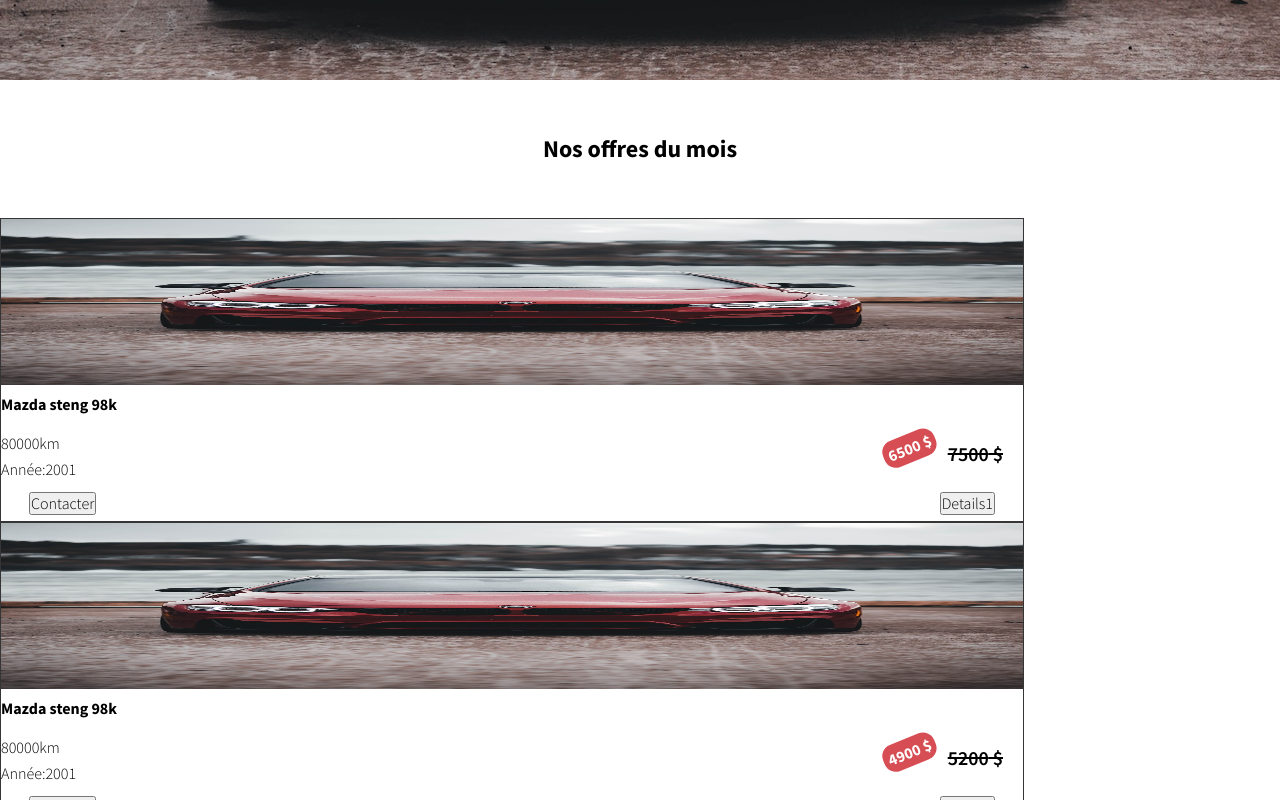
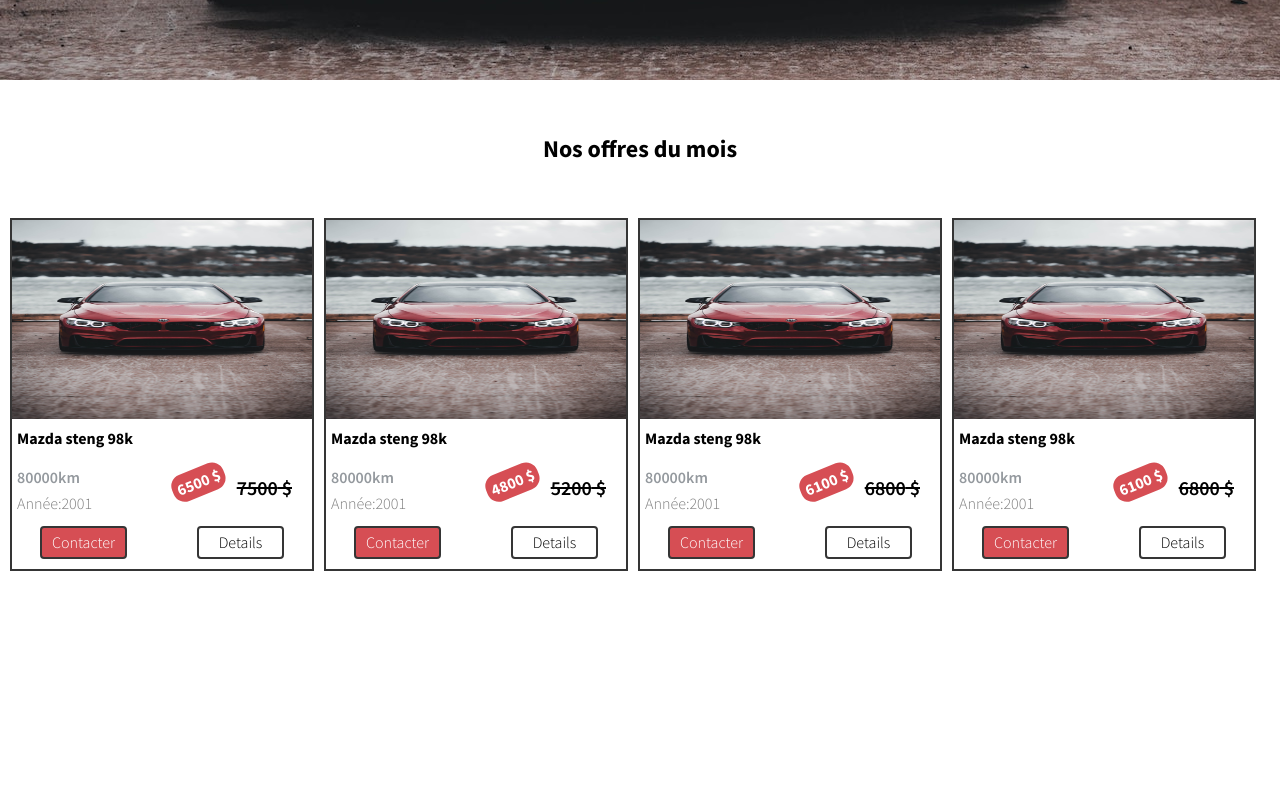
Before and after one commit to MarcoFormante/newGarageVincentParrot, a React (Create React App) app: page / in a window 1280 px wide. Shown: the part 740-1540 px from the top of the page. After the commit the page ends 1311 px from the top, so only its background shows below. Built offline with nearby package versions, Linux system fonts and the light colour scheme.

Commit message:
add cta button style for car cards

```diff
--- /dev/null
+++ b/src/components/Buttons/ButtonCta.js
@@ -0,0 +1,18 @@
+import React from 'react'
+import { Link } from 'react-router-dom'
+
+const ButtonCta = ({ type,inner,to,...rest}) => {
+
+    if (type === "button") {
+        return (
+                <button {...rest}>{inner}</button>
+        )
+    } else {
+      return (
+        <button {...rest}><Link to={to}>{inner}</Link></button>
+      )
+    }
+
+}
+
+export default ButtonCta
--- a/src/components/CarCard/CarCard.js
+++ b/src/components/CarCard/CarCard.js
@@ -1,24 +1,26 @@
 import React from 'react'
 import PropTypes from 'prop-types'
+import { Link } from 'react-router-dom'
+import ButtonCta from '../Buttons/ButtonCta'
 
 const CarCard = ({ id, imgPath, model, km, year, offer, price }) => {
 
   return (
-    <div>
+
       <figure className='car_card'>
             <img src={imgPath} alt={model}/>
-              <figcaption car_card_model>{model}</figcaption>
+              <figcaption className="car_card_model">{model}</figcaption>
               <div className='car_card_details'>
                   {/*card_details_left*/}
                 <div className='car_card_details--left'>
-                    <span>{km}km</span>
-                    <span>Année:{year}</span>
+                    <span className='car_card_details--left_km'>{km}km</span>
+                    <span className='car_card_details--left_year'>Année:{year}</span>
                 </div>
                    {/*card_details_right (price)*/}
                   <div className='car_card_details--right'>
                       {offer && offer > 0
                         ?
-                          <span className='car_card_details_offer_price'>{offer} $</span>
+                          <span className='car_card_details_offer_price'>{price - offer} $</span>
                         :
                           ""
                       }
@@ -27,12 +29,12 @@
               </div>
 
               <div className='car_card_buttons'>
-                <button>Contacter</button>
-                <button>Details{id}</button>
+                  <ButtonCta className="car_card_cta" inner="Contacter" type="button"/>
+                  <ButtonCta className="car_card_cta"  inner="Details" type="link" style={{color:"black"}}  to={"parc-auto/details/"+ id} />
               </div>
 
       </figure>
-    </div>
+
   )
 }
 
--- a/src/components/pages/Home/Offers.js
+++ b/src/components/pages/Home/Offers.js
@@ -10,7 +10,7 @@
             model: "Mazda steng 98k",
             km: 80000,
             year: 2001,
-            offer: 6500,
+            offer: 1000,
             price: 7500
         },{
             id: 2,
@@ -18,7 +18,7 @@
             model: "Mazda steng 98k",
             km: 80000,
             year: 2001,
-            offer: 4900,
+            offer: 400,
             price: 5200
         },{
             id: 3,
@@ -26,7 +26,15 @@
             model: "Mazda steng 98k",
             km: 80000,
             year: 2001,
-            offer: 6300,
+            offer: 700,
+            price: 6800
+        },{
+            id: 3,
+            imgPath:"/images/bkhome-mb.jpg",
+            model: "Mazda steng 98k",
+            km: 80000,
+            year: 2001,
+            offer: 700,
             price: 6800
         }
     ]
@@ -35,11 +43,16 @@
         return
     }
 
-  return (
-    <div className='page_section page_section_offers'>
-          <h3 className='section_title'>Nos offres du mois</h3>
-          {offerCards.map((car, index) => <CarCard key={index + car.id } {...offerCards[index]} />)}
-    </div>
+    return (
+    <>
+        <h3 className='section_title'>Nos offres du mois</h3>
+            <div className='test'>
+            <div className='page_section page_section_offers card_carousel_flex'>
+
+                {offerCards.map((car, index) => <CarCard key={index + car.id } {...offerCards[index]} />)}
+            </div>
+        </div>
+    </>
   )
 }
 
--- a/src/stylesheets/abstracts/_variables.scss
+++ b/src/stylesheets/abstracts/_variables.scss
@@ -4,6 +4,7 @@
 $secondary_color:#353535;
 $white-color:#FFFFFF;
 $light-gray-color:#94999E;
+$dark_gray_color:#7D7D7D;
 
 
 /* @type header_height depends of screen width */
--- a/src/stylesheets/components/_button.scss
+++ b/src/stylesheets/components/_button.scss
@@ -0,0 +1,11 @@
+.cta{
+    background-color: $brand_color;
+    padding: 5px;
+    border-radius: 4px;
+    border: 2px solid $secondary_color;
+    font-size: map-get($font_size,"small");
+    min-width: 87px;
+    cursor: pointer;
+
+
+}
--- a/src/stylesheets/components/_car-card.scss
+++ b/src/stylesheets/components/_car-card.scss
@@ -1,26 +1,54 @@
+
+.card_carousel_flex{
+    display: flex;
+    gap: 10px;
+}
+
+.test{
+    overflow-y: hidden;
+    margin-left: 10px;
+}
+
 .car_card{
     width: 80vw;
     min-width: 250px;
-    max-height: 304px;
-    height: 340px;
+    max-width: 304px;
+    border: 2px solid $secondary_color;
+    min-height: 340px;
+    padding-bottom: 10px;
 
-    border: 1px solid $secondary_color;
+
 
     img{
-        width: 100%;
-        height: 55%;
+        width:100%;
+        height: 199px;
+
     }
 
     figcaption{
         font-weight: bold;
+        padding: 0 5px;
     }
 
     &_details{
           @include flex_spaceB;
 
+
         &--left{
             display:flex;
             flex-direction: column;
+            color: $light-gray-color;
+            font-size: map-get($font_size,"small");
+            padding: 0 5px;
+
+            &_km{
+                font-weight: 600;
+            }
+
+            &_year{
+                color: $dark_gray_color;
+
+            }
         }
 
         &--right{
@@ -51,10 +79,28 @@
         display: flex;
         justify-content: space-between;
         margin: 0 28px;
+
+        .car_card_cta{
+            @extend .cta;
+        }
+
+        & :first-child{
+            color: $white-color;
+        }
+
+        & > :nth-child(2){
+            background-color: $white-color;
+
+            a{
+                color:black;
+            }
+        }
+
     }
 
     & *:not(.car_card > img) {
         margin-top: 7px;
+
     }
 }
 
--- a/src/stylesheets/components/_menu-button.scss
+++ b/src/stylesheets/components/_menu-button.scss
@@ -19,6 +19,7 @@
             background-color: $secondary_color;
             padding: 1.5px;
             transition: all ease 0.3s;
+            height: 2px;
         }
     }
 
--- a/src/stylesheets/index.css
+++ b/src/stylesheets/index.css
@@ -7,6 +7,16 @@
 /*
 components: button
 */
+.cta, .car_card_buttons .car_card_cta {
+  background-color: #D64E54;
+  padding: 5px;
+  border-radius: 4px;
+  border: 2px solid #353535;
+  font-size: 16px;
+  min-width: 87px;
+  cursor: pointer;
+}
+
 .menu_button {
   height: 70%;
   width: 35px;
@@ -27,6 +37,7 @@
   background-color: #353535;
   padding: 1.5px;
   transition: all ease 0.3s;
+  height: 2px;
 }
 
 .menu_button--open span {
@@ -121,19 +132,31 @@
   font-size: 20px;
 }
 
+.card_carousel_flex {
+  display: flex;
+  gap: 10px;
+}
+
+.test {
+  overflow-y: hidden;
+  margin-left: 10px;
+}
+
 .car_card {
   width: 80vw;
   min-width: 250px;
-  max-height: 304px;
-  height: 340px;
-  border: 1px solid #353535;
+  max-width: 304px;
+  border: 2px solid #353535;
+  min-height: 340px;
+  padding-bottom: 10px;
 }
 .car_card img {
   width: 100%;
-  height: 55%;
+  height: 199px;
 }
 .car_card figcaption {
   font-weight: bold;
+  padding: 0 5px;
 }
 .car_card_details {
   display: flex;
@@ -144,6 +167,15 @@
 .car_card_details--left {
   display: flex;
   flex-direction: column;
+  color: #94999E;
+  font-size: 16px;
+  padding: 0 5px;
+}
+.car_card_details--left_km {
+  font-weight: 600;
+}
+.car_card_details--left_year {
+  color: #7D7D7D;
 }
 .car_card_details--right {
   display: flex;
@@ -169,6 +201,15 @@
   display: flex;
   justify-content: space-between;
   margin: 0 28px;
+}
+.car_card_buttons :first-child {
+  color: #FFFFFF;
+}
+.car_card_buttons > :nth-child(2) {
+  background-color: #FFFFFF;
+}
+.car_card_buttons > :nth-child(2) a {
+  color: black;
 }
 .car_card *:not(.car_card > img) {
   margin-top: 7px;
```
Also changed, not shown: 1 other file (tests, documents, lock files or other folders).
